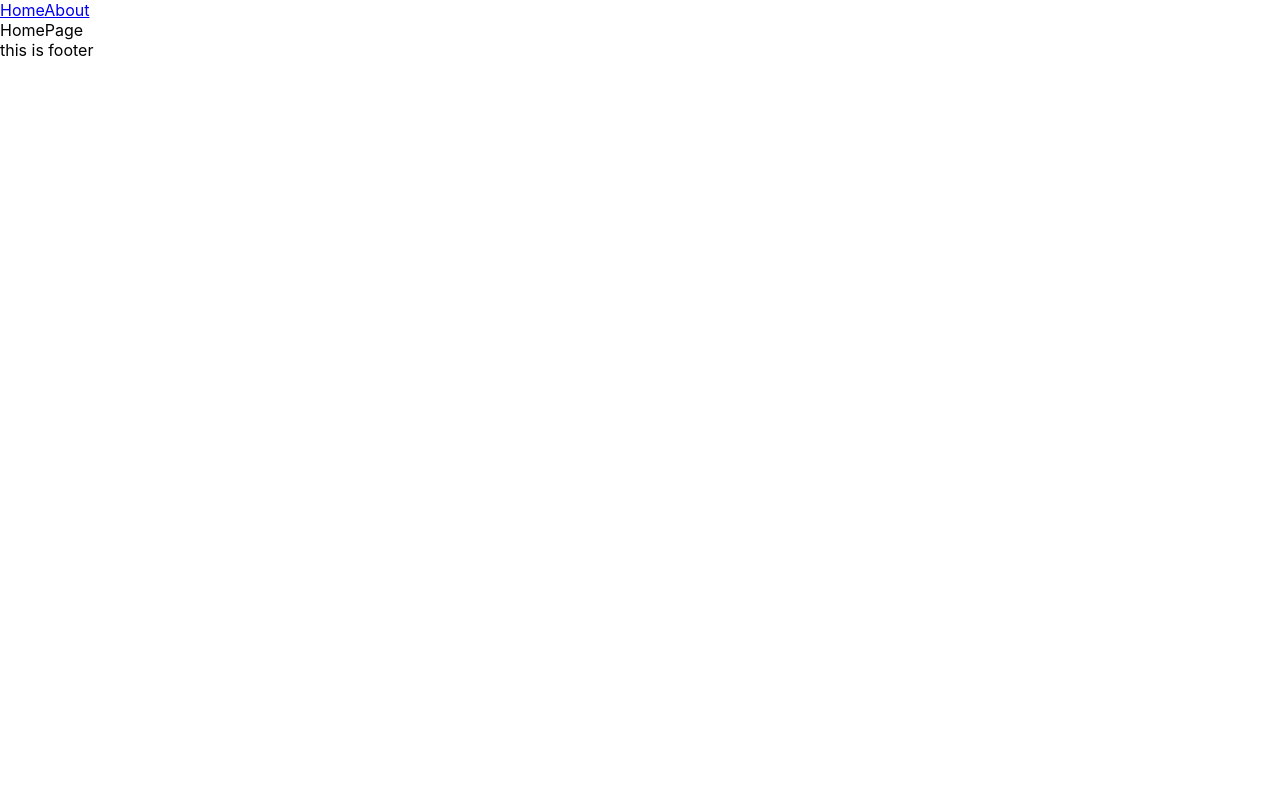
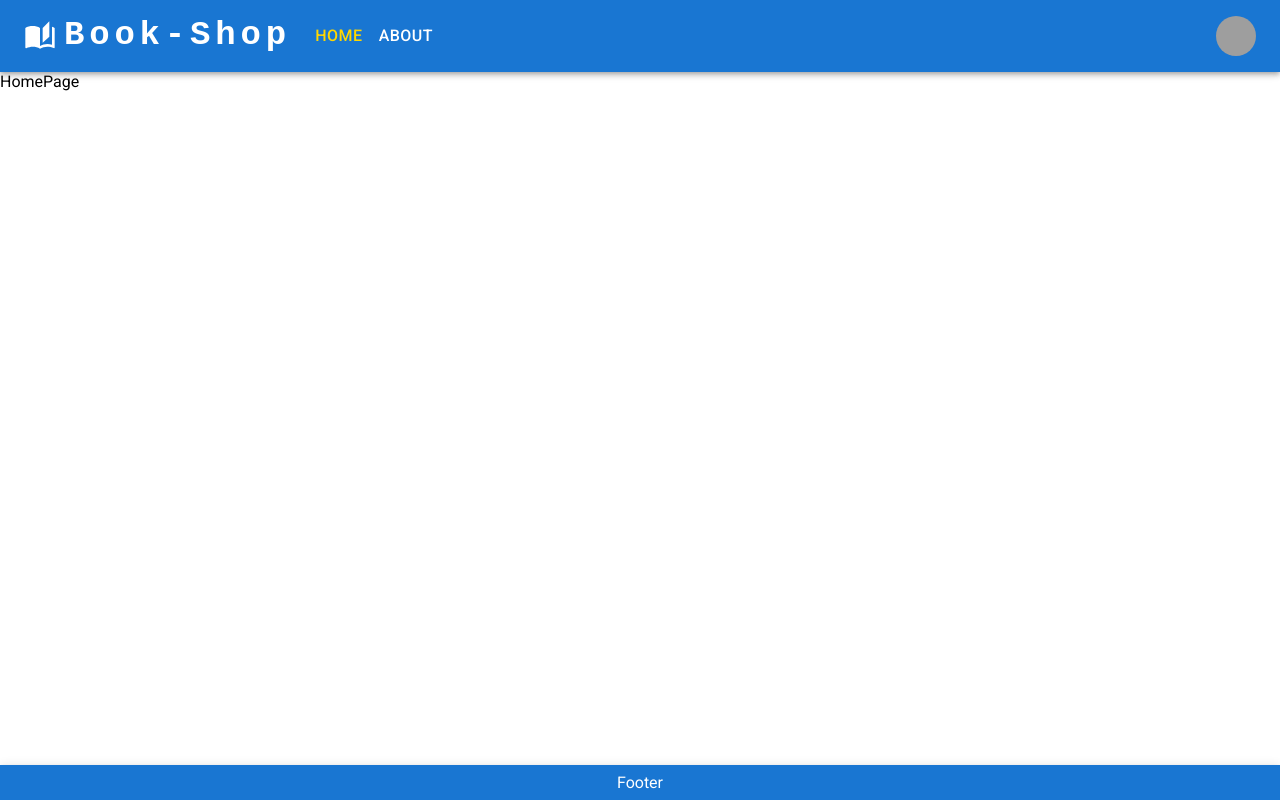
Before and after one commit to NemesisUA/book-shop, a React (Create React App) app: page / in a window 1280 px wide. Built offline with nearby package versions, Linux system fonts and the light colour scheme; grey boxes are pictures that could not be loaded.

Commit message:
feat: add Layout styles

```diff
--- a/public/index.html
+++ b/public/index.html
@@ -24,7 +24,17 @@
       work correctly both with client-side routing and a non-root public URL.
       Learn how to configure a non-root public URL by running `npm run build`.
     -->
-    <title>React App</title>
+    <title>Book Shop</title>
+    <link rel="preconnect" href="https://fonts.googleapis.com" />
+    <link rel="preconnect" href="https://fonts.gstatic.com" crossorigin />
+    <link
+      rel="stylesheet"
+      href="https://fonts.googleapis.com/css2?family=Roboto:wght@300;400;500;600;700&display=swap"
+    />
+    <link
+      rel="stylesheet"
+      href="https://fonts.googleapis.com/icon?family=Material+Icons"
+    />
   </head>
   <body>
     <noscript>You need to enable JavaScript to run this app.</noscript>
--- a/src/App.css
+++ b/src/App.css
@@ -1,3 +1,5 @@
-.App {
-  text-align: center;
+.app {
+  min-height: 100vh;
+  display: grid;
+  grid-template-rows: auto 1fr auto;
 }
--- a/src/components/Layout/Layout.jsx
+++ b/src/components/Layout/Layout.jsx
@@ -1,17 +1,16 @@
-import { NavLink, Outlet } from "react-router-dom"
+import { Outlet } from "react-router-dom";
+import ResponsiveAppBar from "../Header/Header";
+import Footer from "../Footer/Footer";
 
 function Layout() {
   return (
-    <>
-      <header>
-        <NavLink to="/">Home</NavLink>
-        <NavLink to="About">About</NavLink>
-      </header>
+    <div className="app">
+      <ResponsiveAppBar />
 
       <Outlet />
 
-      <footer>this is footer</footer>
-    </>
+      <Footer />
+    </div>
   )
 }
 
--- a/src/index.css
+++ b/src/index.css
@@ -1,13 +1,6 @@
-body {
+* {
+  padding: 0;
   margin: 0;
-  font-family: -apple-system, BlinkMacSystemFont, 'Segoe UI', 'Roboto', 'Oxygen',
-    'Ubuntu', 'Cantarell', 'Fira Sans', 'Droid Sans', 'Helvetica Neue',
-    sans-serif;
-  -webkit-font-smoothing: antialiased;
-  -moz-osx-font-smoothing: grayscale;
+  box-sizing: border-box;
+  font-family: "Roboto";
 }
-
-code {
-  font-family: source-code-pro, Menlo, Monaco, Consolas, 'Courier New',
-    monospace;
-}
```
